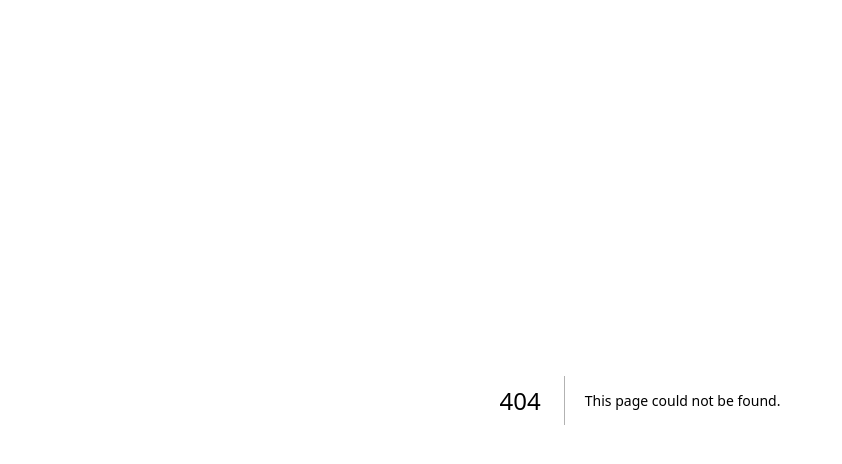
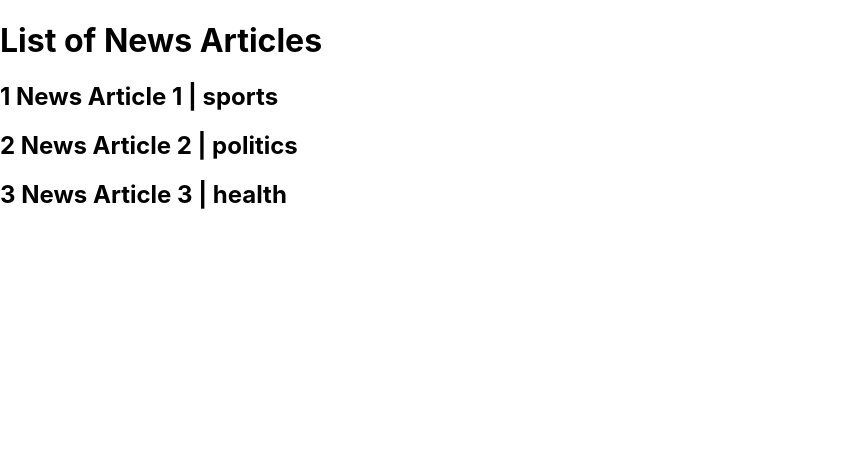
Before and after one commit to pradeep2165/nextjs-tutorial, a Next.js app: page /news in a window 1280 px wide. Before the commit this address had no page. Shown: the top 464 px of the page, without its empty margins (0-842 px from the left). Built offline with nearby package versions, Linux system fonts and the light colour scheme; data requests are answered from the project's data file.

Commit message:
ssr rendering integrate

```diff
--- a/db.json
+++ b/db.json
@@ -24,5 +24,25 @@
             "price": 5000,
             "description": "description 4"
         }
+    ],
+    "news":[
+        {
+            "id":1,
+            "title":"News Article 1",
+            "description":"description 1",
+            "category":"sports"
+        },
+        {
+            "id":2,
+            "title":"News Article 2",
+            "description":"description 2",
+            "category":"politics"
+        },
+        {
+            "id":3,
+            "title":"News Article 3",
+            "description":"description 3",
+            "category":"health"
+        }
     ]
 }
--- /dev/null
+++ b/pages/news/index.js
@@ -0,0 +1,25 @@
+export default function NewsArticles({articles}){
+    return(
+        <div>
+            <h1>List of News Articles</h1>
+            {articles.map(article =>{
+                return(
+                    <div key={article.id}>
+                        <h2> {article.id} {article.title} | {article.category}</h2>
+                    </div>
+                )
+            })}
+        </div>
+    )
+}
+
+
+export async function getServerSideProps(){
+    const response = await fetch('http://localhost:4000/news')
+    const data = await response.json()
+    return {
+        props:{
+            articles: data,
+        }
+    }
+}
```
